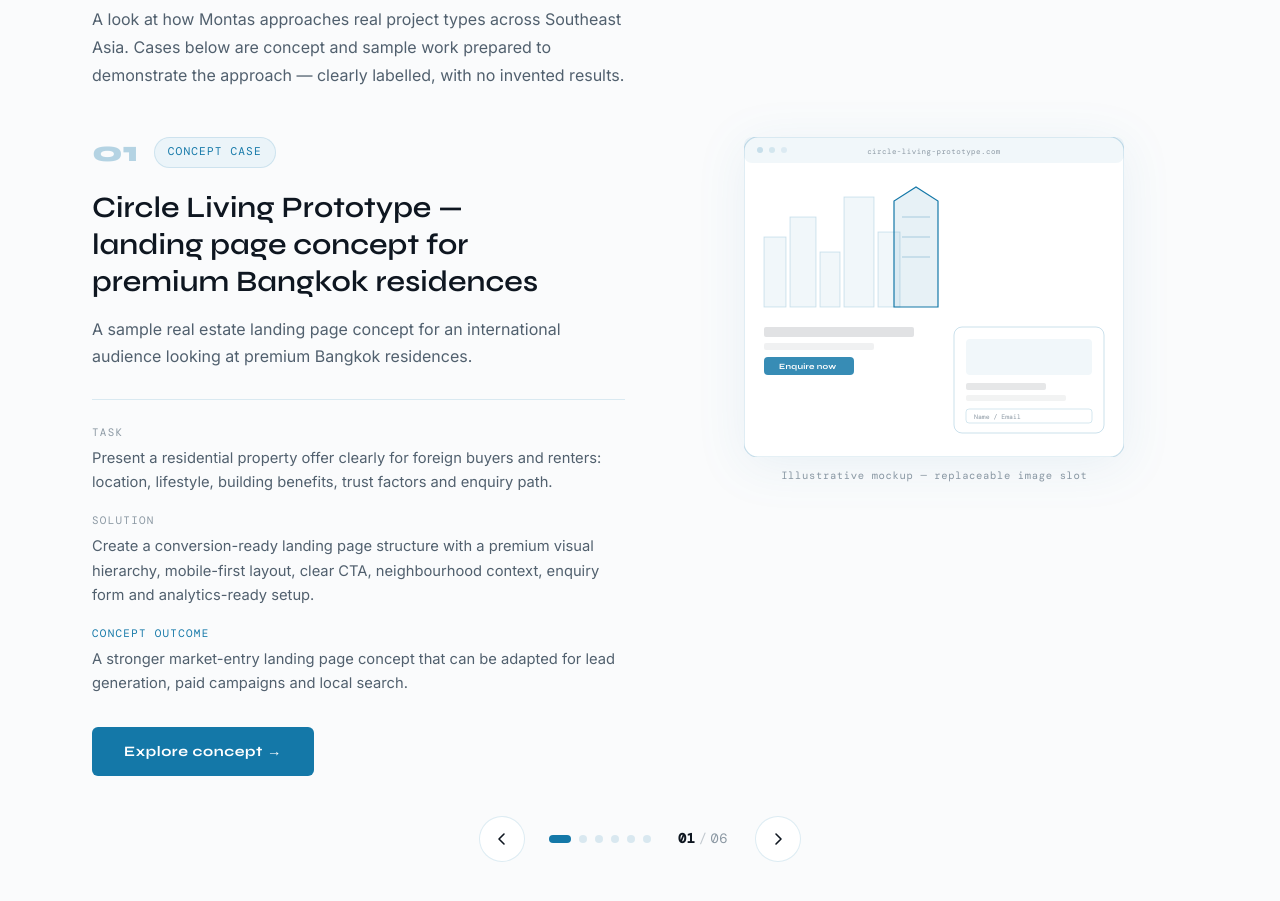
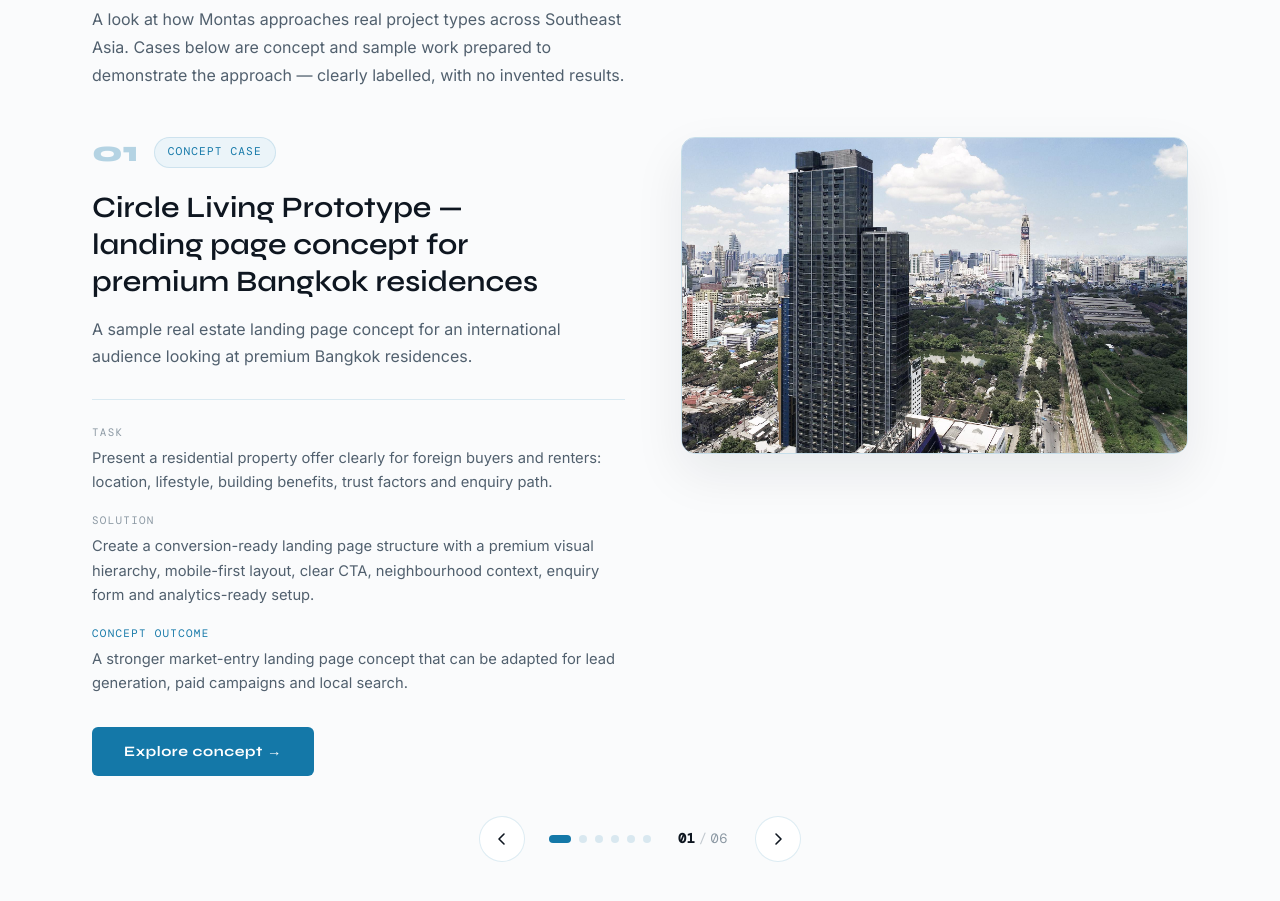
Before and after one commit to Guy4resh-stack/montas-asia-website, a React (Vite) app: page / in a window 1280 px wide. Shown: the part 3280-4181 px from the top of the page. Built offline with nearby package versions, Linux system fonts and the light colour scheme; a web font is replaced by a local one.

Commit message:
feat: add case study image

```diff
--- a/src/components/CaseStudiesCarousel.jsx
+++ b/src/components/CaseStudiesCarousel.jsx
@@ -19,7 +19,7 @@ export default function CaseStudiesCarousel({ cases }) {
 
   const handleKeyDown = (e) => {
     if (e.key === 'ArrowRight') { e.preventDefault(); goTo(active + 1); }
-    if (e.key === 'ArrowLeft')  { e.preventDefault(); goTo(active - 1); }
+    if (e.key === 'ArrowLeft') { e.preventDefault(); goTo(active - 1); }
   };
 
   const c = cases[active];
@@ -66,7 +66,17 @@ export default function CaseStudiesCarousel({ cases }) {
 
         {/* Visual column */}
         <div className="wc-visual-col">
-          <CaseVisualMockup type={c.mockupType} />
+          {c.image ? (
+            <img
+              className="wc-case-image"
+              src={c.image}
+              alt={c.homeTitle}
+              loading="lazy"
+              decoding="async"
+            />
+          ) : (
+            <CaseVisualMockup type={c.mockupType} />
+          )}
         </div>
 
       </div>
--- a/src/data/cases.js
+++ b/src/data/cases.js
@@ -1,4 +1,5 @@
 import { services } from './services.js';
+import circleLivingPrototype from '../assets/images/Circle_Living_Prototype.jpg';
 
 export const cases = [
   {
@@ -20,6 +21,7 @@ export const cases = [
     solutionStatement: 'Create a conversion-ready landing page structure with a premium visual hierarchy, mobile-first layout, clear CTA, neighbourhood context, enquiry form and analytics-ready setup.',
     conceptOutcome: 'A stronger market-entry landing page concept that can be adapted for lead generation, paid campaigns and local search.',
     mockupType: 'realEstate',
+    image: circleLivingPrototype,
   },
   {
     id: 'wellness-clinic-phuket',
--- a/src/index.css
+++ b/src/index.css
@@ -1433,6 +1433,15 @@ nav a.nav-active {
   align-items: center;
   justify-content: center;
 }
+.wc-case-image {
+  width: 100%;
+  max-width: 520px;
+  aspect-ratio: 16 / 10;
+  object-fit: cover;
+  border: 1px solid rgba(20, 120, 168, 0.22);
+  border-radius: 14px;
+  box-shadow: 0 20px 50px rgba(14, 22, 32, 0.08);
+}
 
 /* Controls */
 .wc-controls {
```
Also changed, not shown: src/assets/images/Circle_Living_Prototype.jpg (added).
